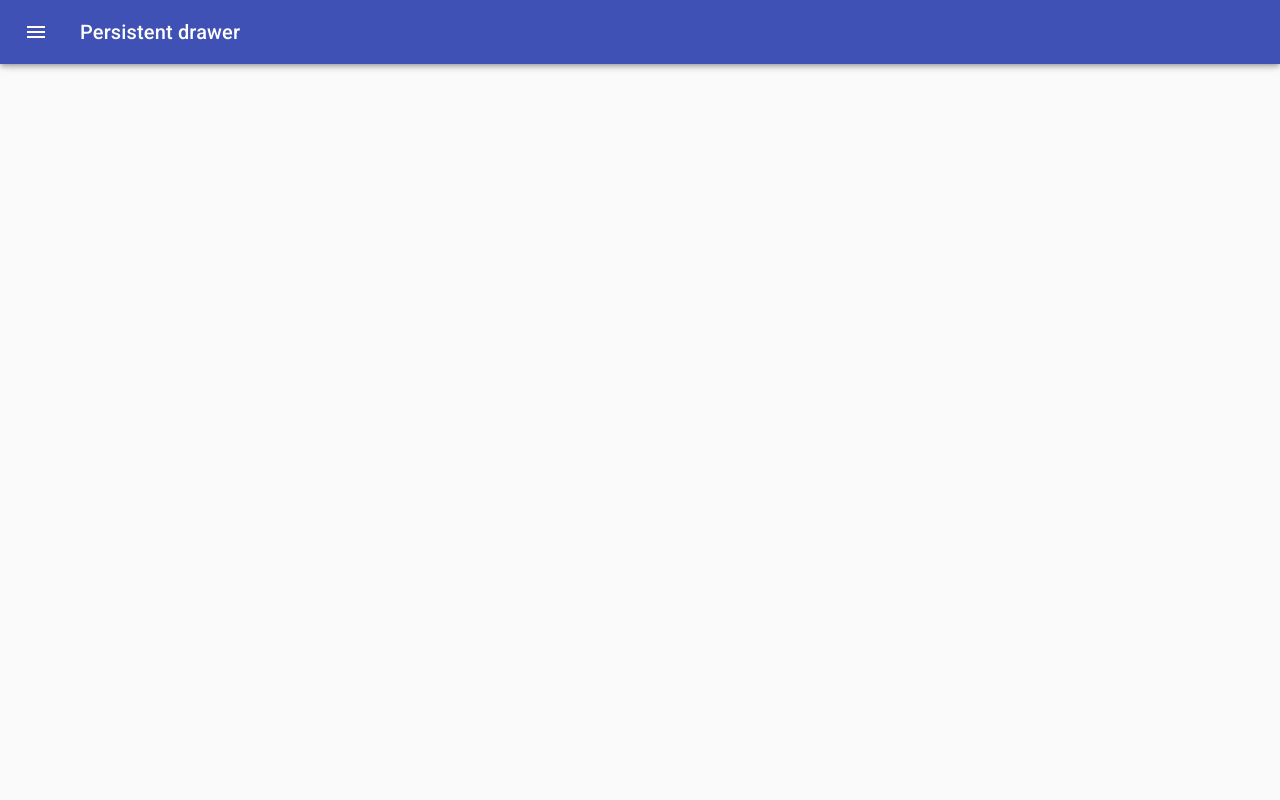
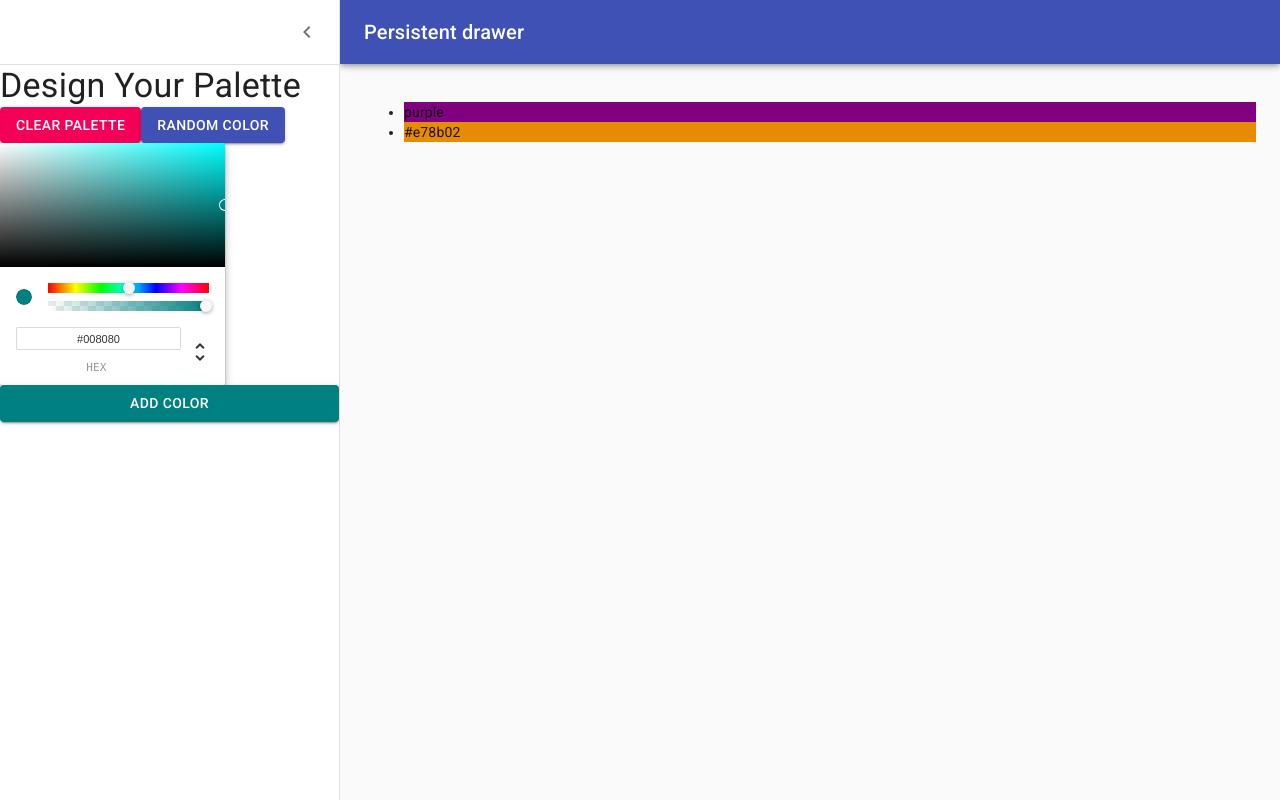
Before and after one commit to shikhar0208/Color-Palette-App, a React (Create React App) app: page /palette/new in a window 1280 px wide. Built offline with nearby package versions, Linux system fonts and the light colour scheme.

Commit message:
Connect chrome colorpicker to button

```diff
--- a/src/NewPaletteForm.js
+++ b/src/NewPaletteForm.js
@@ -73,9 +73,14 @@
 });
 
 class NewPaletteForm extends Component {
-  state = {
-    open: false
-  };
+  constructor(props) {
+    super(props);
+    this.state = {
+      open: true,
+      currentColor: 'teal',
+      colors: ["purple", "#e78b02"]
+    };
+  }
 
   handleDrawerOpen = () => {
     this.setState({ open: true });
@@ -84,6 +89,16 @@
   handleDrawerClose = () => {
     this.setState({ open: false });
   };
+
+  updateCurrentColor = (newColor) => {
+    this.setState(() => ({ currentColor: newColor.hex}))
+  }
+
+  addNewColor = () => {
+    this.setState((prevState) => ({
+      colors: [...prevState.colors, this.state.currentColor]
+    }))
+  }
 
   render() {
     const { classes } = this.props;
@@ -132,8 +147,18 @@
             <Button variant="contained" color="secondary">Clear Palette</Button>
             <Button variant="contained" color="primary">Random Color</Button>
           </div>
-          <ChromePicker onChangeComplete={(newColor) => console.log(newColor)} />
-          <Button variant="contained" color="primary">Add Color</Button>
+          <ChromePicker
+            color={this.state.currentColor}
+            onChangeComplete={this.updateCurrentColor}
+          />
+          <Button
+            variant="contained"
+            color="primary"
+            style={{backgroundColor: this.state.currentColor}}
+            onClick={this.addNewColor}
+          >
+            Add Color
+          </Button>
         </Drawer>
         <main
           className={classNames(classes.content, {
@@ -141,6 +166,13 @@
           })}
         >
           <div className={classes.drawerHeader} />
+          <ul>
+            {
+              this.state.colors.map((color) => (
+                <li style={{backgroundColor: color}}>{color}</li>
+              ))
+            }
+          </ul>
         </main>
       </div>
     );
```
